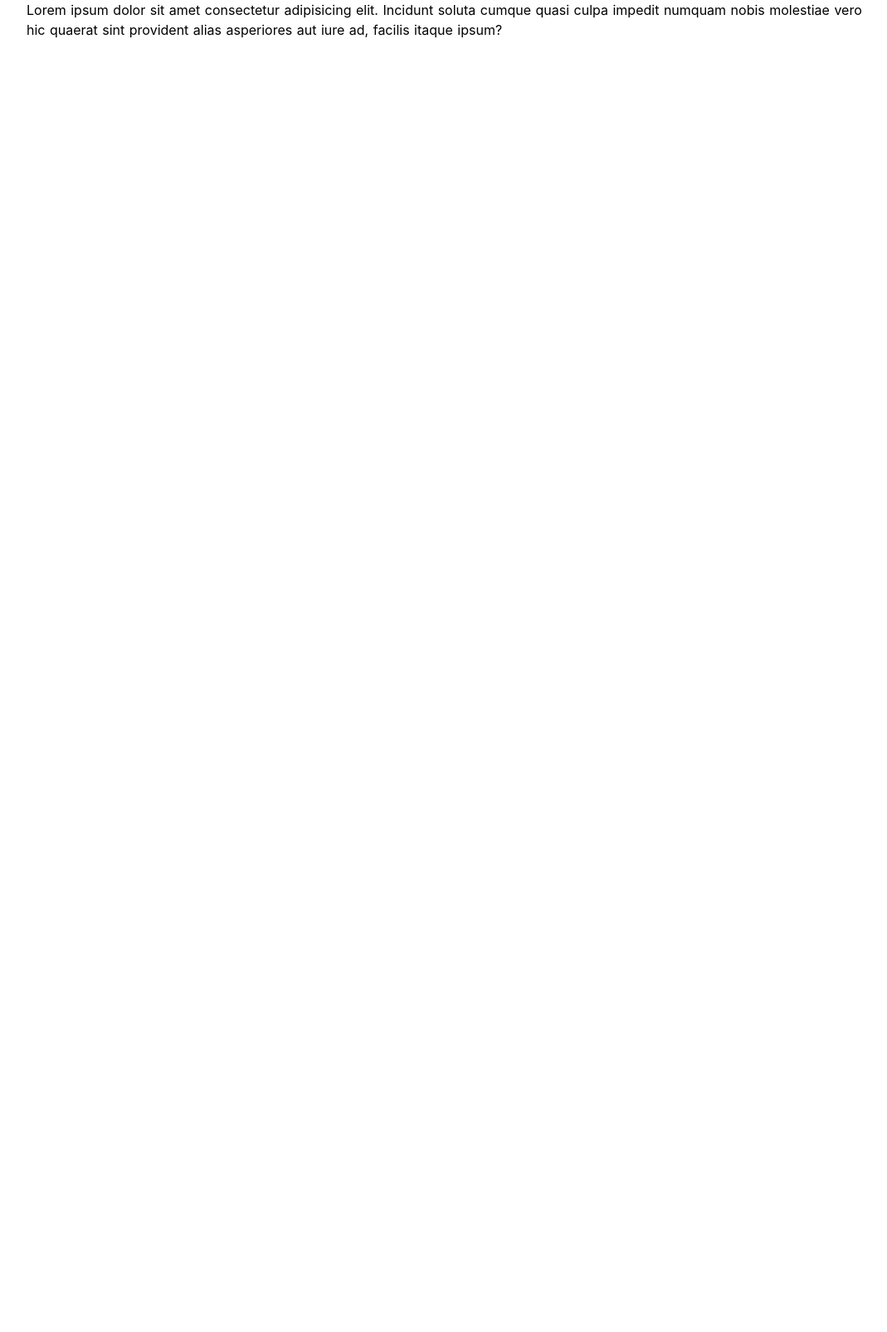
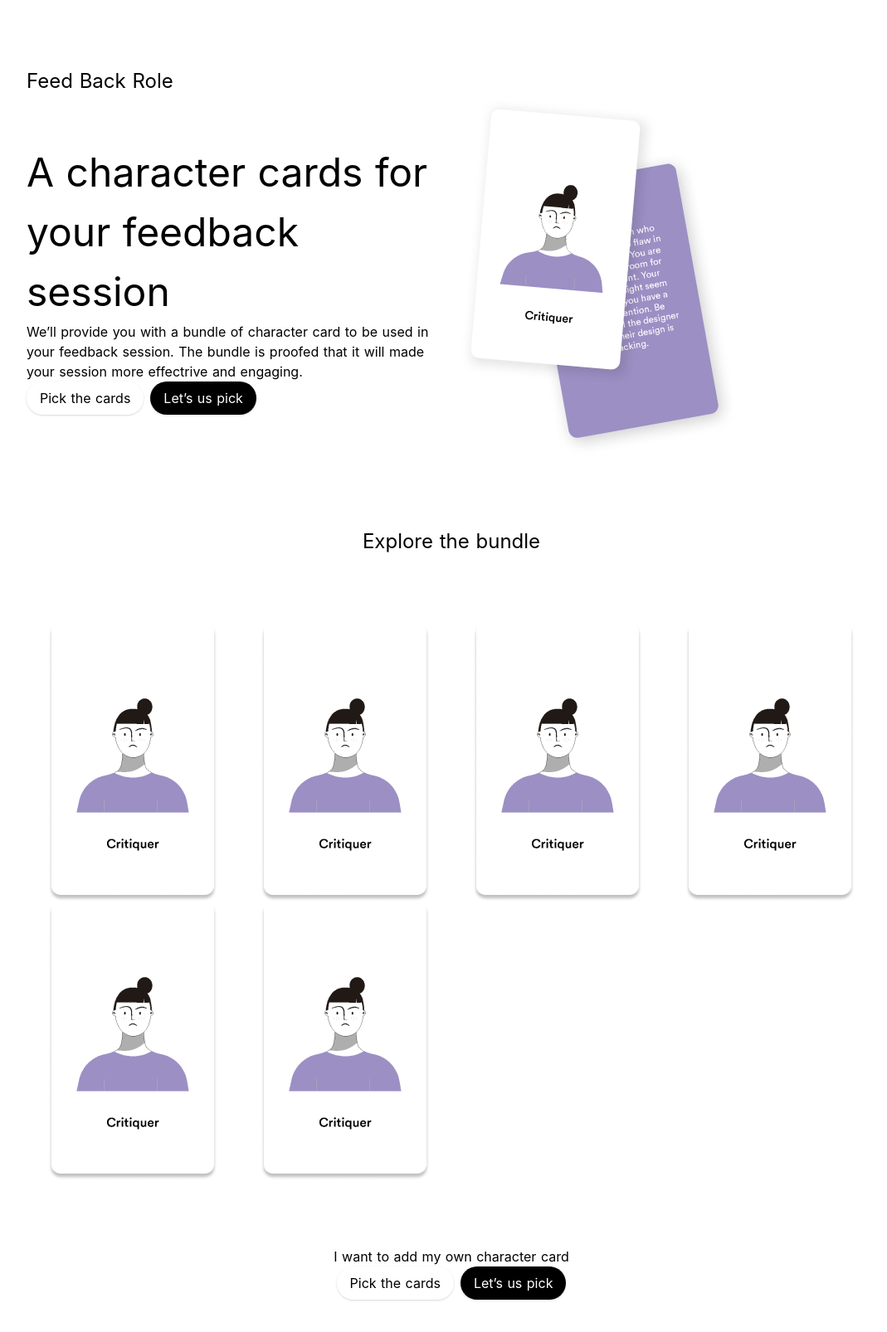
Before and after one commit to taychin5/feedBackRole, a Nuxt app: page / in a window 1280 px wide. Shown: the top 1606 px of the page at 83% size, without its empty margins (96-1165 px from the left). Before the commit the page ends 800 px from the top, so only its background shows below. Built offline with nearby package versions, Linux system fonts and the light colour scheme.

Commit message:
update index

```diff
--- a/pages/index.vue
+++ b/pages/index.vue
@@ -1,10 +1,44 @@
 <template>
   <div>
-    <h1 class="container">
-      Lorem ipsum dolor sit amet consectetur adipisicing elit. Incidunt soluta
-      cumque quasi culpa impedit numquam nobis molestiae vero hic quaerat sint
-      provident alias asperiores aut iure ad, facilis itaque ipsum?
-    </h1>
+    <div class="container my-20">
+      <h1 class="text-2xl">Feed Back Role</h1>
+      <div class="grid grid-cols-2 gap-4 items-center">
+        <div>
+          <h1 class="text-5xl">A character cards for your feedback session</h1>
+          <div>
+            We’ll provide you with a bundle of character card to be used in your
+            feedback session. The bundle is proofed that it will made your
+            session more effectrive and engaging.
+          </div>
+          <div class="flex">
+            <div class="px-4 py-2 rounded-full shadow mr-2">Pick the cards</div>
+            <div class="px-4 py-2 rounded-full shadow bg-black text-white">
+              Let’s us pick
+            </div>
+          </div>
+        </div>
+        <div>
+          <img src="testPic.png" alt="" />
+        </div>
+      </div>
+    </div>
+    <div class="container my-20">
+      <h1 class="text-center text-2xl my-20 bold">Explore the bundle</h1>
+      <div class="grid grid-cols-4">
+        <div class="col-span-1" v-for="(card, i) in 6" :key="`card-${i}`">
+          <img src="card.png" alt="" class="mx-auto" />
+        </div>
+      </div>
+      <div class="my-20">
+        <div class="text-center">I want to add my own character card</div>
+        <div class="flex justify-center">
+          <div class="px-4 py-2 rounded-full shadow mr-2">Pick the cards</div>
+          <div class="px-4 py-2 rounded-full shadow bg-black text-white">
+            Let’s us pick
+          </div>
+        </div>
+      </div>
+    </div>
   </div>
 </template>
 
```
Also changed, not shown: static/card.png (added), static/testPic.png (added).
